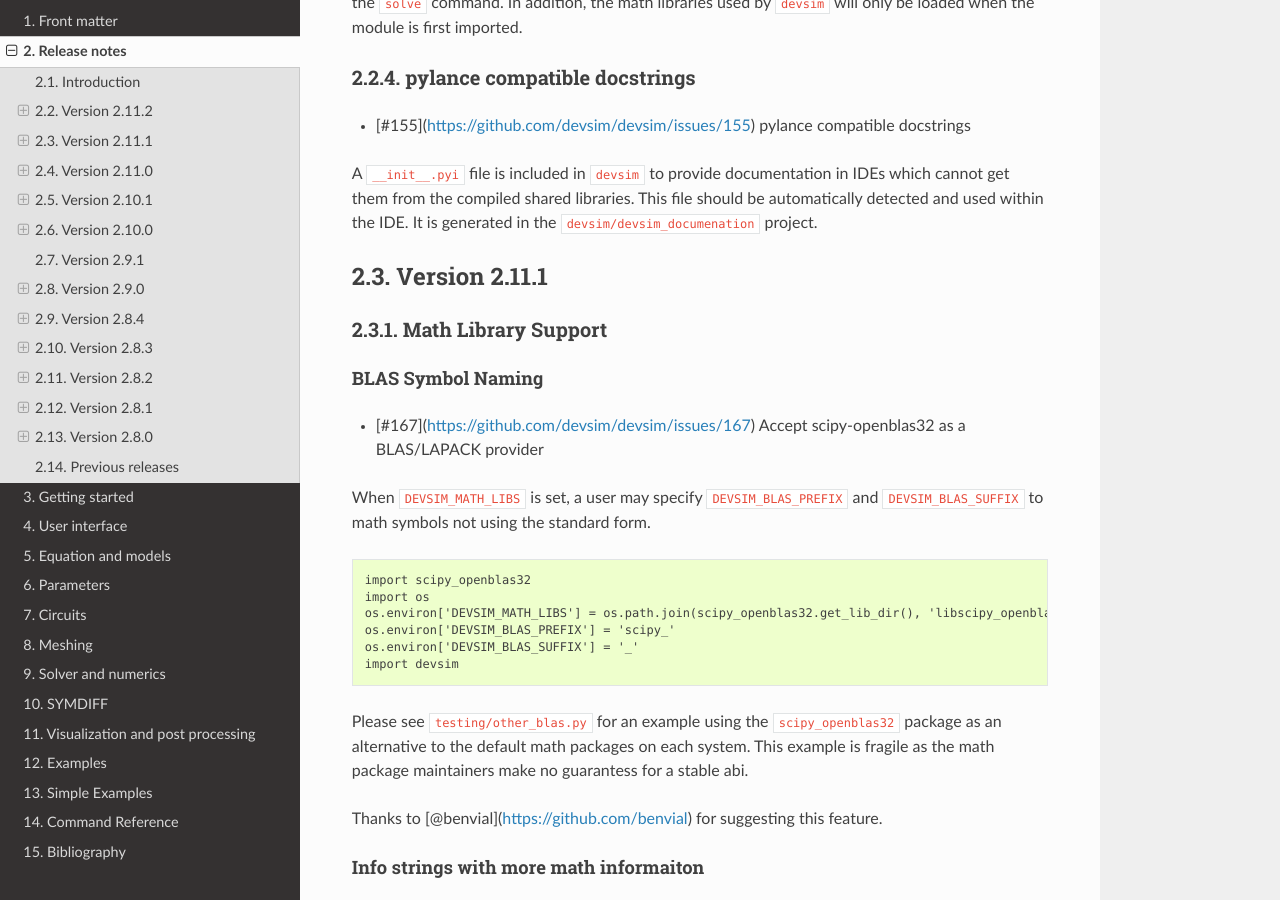
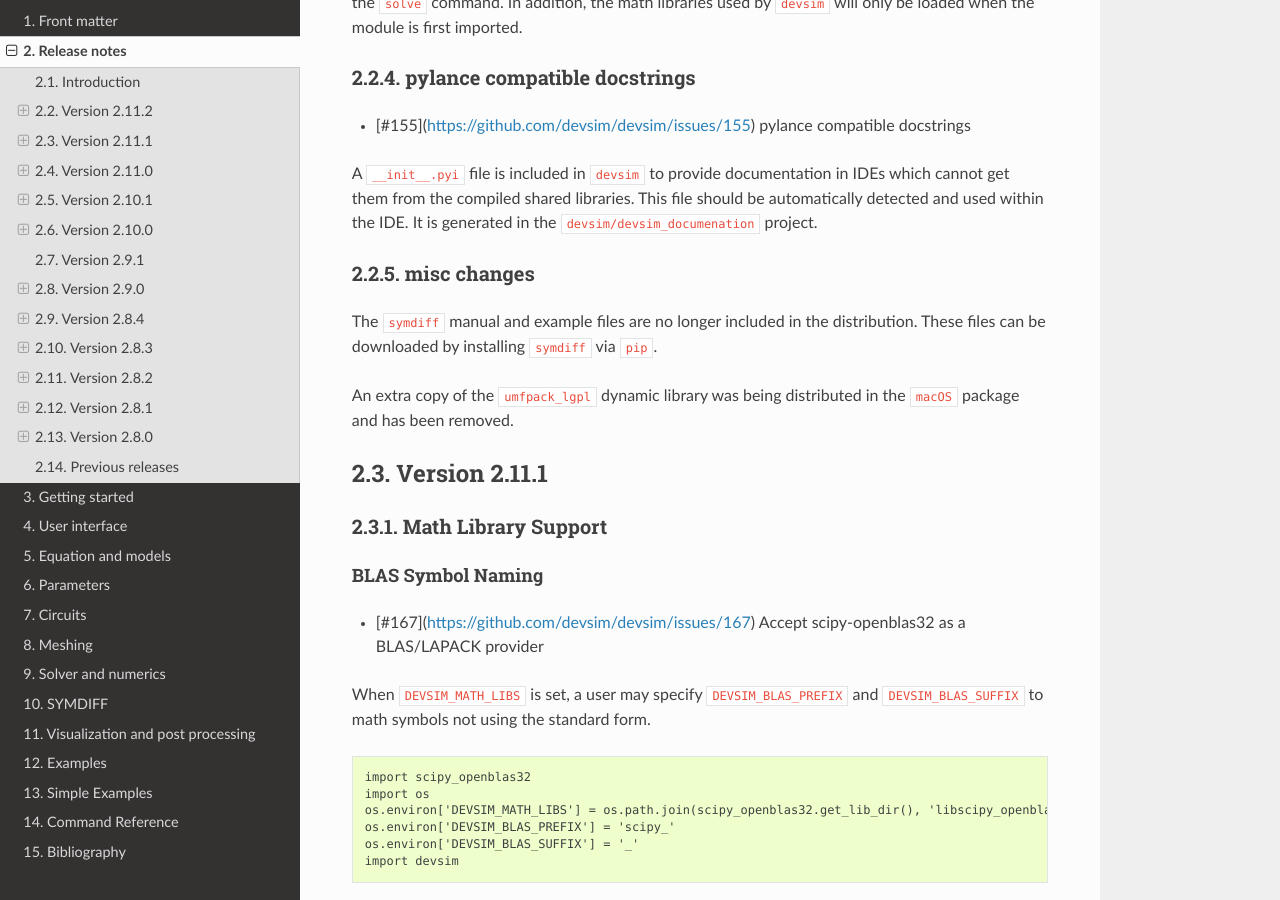
Before and after one commit to devsim/devsim_documentation, a Sphinx documentation site: the page built from sphinx/source/releasenotes.rst, in a window 1280 px wide and 900 px high, scrolled down 942 px. Built offline with Sphinx 7.4.7 and the Read the Docs theme 3.1.0, drawn with Linux system fonts in a browser that asks for light colours.

Commit message:
for release

```diff
--- a/sphinx/source/releasenotes.rst
+++ b/sphinx/source/releasenotes.rst
@@ -43,6 +43,14 @@ pylance compatible docstrings
 * [#155](https://github.com/devsim/devsim/issues/155) pylance compatible docstrings
 
 A ``__init__.pyi`` file is included in ``devsim`` to provide documentation in IDEs which cannot get them from the compiled shared libraries.  This file should be automatically detected and used within the IDE.  It is generated in the ``devsim/devsim_documenation`` project.
+
+misc changes
+------------
+
+The ``symdiff`` manual and example files are no longer included in the distribution.  These files can be downloaded by installing ``symdiff`` via ``pip``.
+
+An extra copy of the ``umfpack_lgpl`` dynamic library was being distributed in the ``macOS`` package and has been removed.
+
 
 
 Version 2.11.1
@@ -157,8 +165,6 @@ Fix issue [#159](https://github.com/devsim/devsim/issues/159) where users had to
   pip install mkl
 
 Thanks to [@JoonatanAlanampa](https://github.com/JoonatanAlanampa) for helping to diagnose this issue.
-
-
 
 Version 2.10.0
 ==============
```
